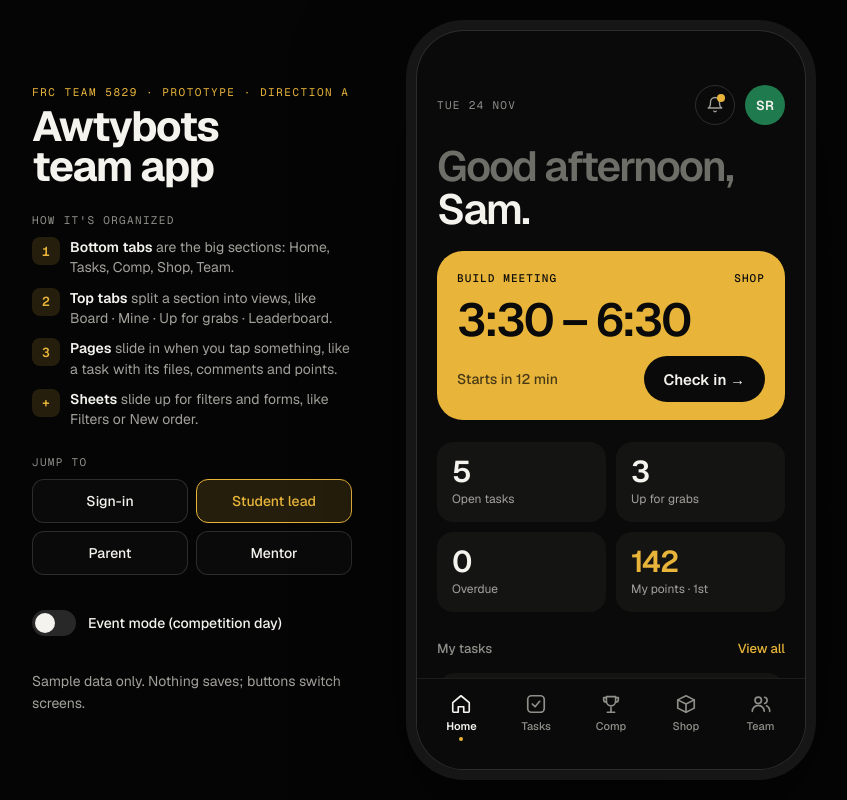
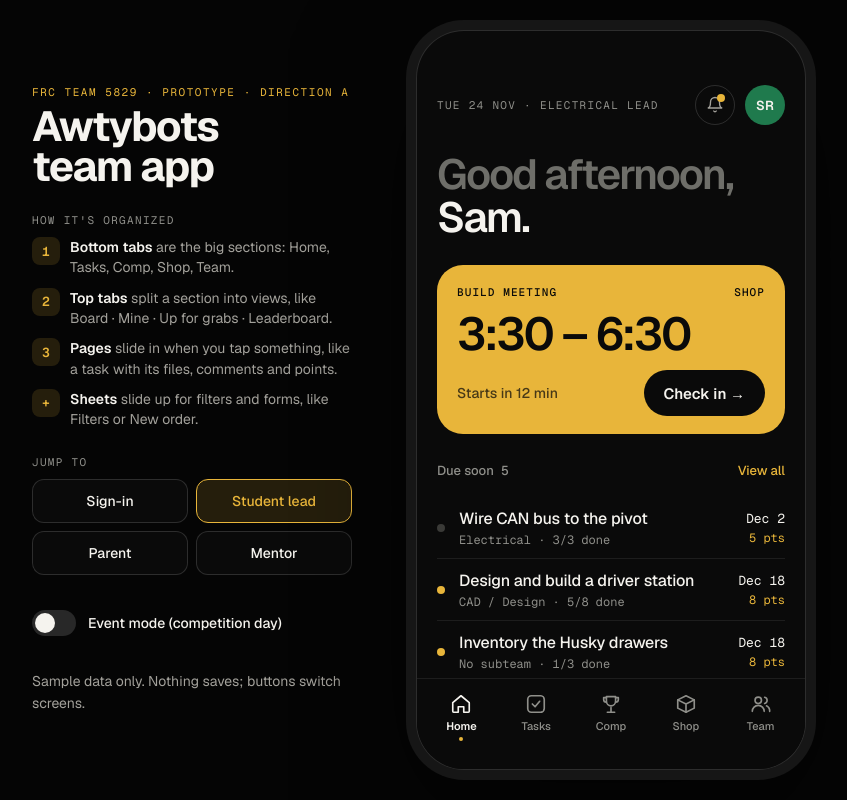
Before and after one commit to jasper23343-tech/awtybots-team-app, a plain HTML site: page index.html in a window 1280 px wide. Both pictures are taken after a click on the button "Student lead". Shown: the whole page, without its empty margins (221-1068 px from the left). Drawn offline with nearby package versions, Linux system fonts and the light colour scheme.

Commit message:
Match Home to the direction A mockup; greeting scrolls, role shown in pinned header
Co-Authored-By: Claude Opus 5.5 <noreply@anthropic.com>

```diff
--- a/index.html
+++ b/index.html
@@ -339,6 +339,27 @@ body { background: #050505; }
 .a-check.green { background: #10261A; color: var(--text); border: 1px solid rgba(47,179,109,0.35); }
 .a-check.green .a-foot { color: var(--green-hi); }
 .a-check.green .a-btn { background: var(--gold); color: var(--gold-ink); }
+
+.top.a-home { padding-bottom: 10px; gap: 0; }
+.a-greet { margin: 2px 0 4px; }
+.a-due { display: flex; flex-direction: column; margin-top: -10px; }
+.a-due-row { width: 100%; min-height: 62px; display: flex; align-items: center; gap: 14px; padding: 0; background: none; border: none; border-bottom: 1px solid var(--line); color: inherit; text-align: left; font: inherit; }
+.a-due-row .d { width: 8px; height: 8px; border-radius: 50%; background: #3A3A37; flex: none; }
+.a-due-row .d.hot { background: var(--gold); }
+.a-due-row .t { flex: 1; min-width: 0; display: flex; flex-direction: column; gap: 3px; }
+.a-due-row .t b { font-size: 16px; font-weight: 500; letter-spacing: -0.01em; }
+.a-due-row .t span, .a-due-row .w span { font-family: var(--mono); font-size: 12px; color: var(--text-3); }
+.a-due-row .w { display: flex; flex-direction: column; align-items: flex-end; gap: 3px; flex: none; font-family: var(--mono); font-size: 13px; }
+.a-due-row .w span { color: var(--gold); }
+.a-due-row:hover b { color: var(--gold); }
+.a-stats { display: grid; grid-template-columns: repeat(2, minmax(0, 1fr)); }
+.a-stats > * { display: flex; flex-direction: column; gap: 8px; background: none; border: none; color: inherit; text-align: left; font: inherit; padding: 0; }
+.a-stats > :first-child { padding-right: 18px; border-right: 1px solid var(--line); }
+.a-stats > :last-child { padding-left: 18px; }
+.a-stats .l { font-size: 13px; color: var(--text-3); }
+.a-stats .n { font-size: 38px; font-weight: 600; letter-spacing: -0.04em; line-height: 1; }
+.a-stats .n small { font-size: 16px; color: #6E6E69; letter-spacing: 0; }
+.a-stats .bar { height: 4px; }
 </style>
 </head>
 <body>
@@ -998,7 +1019,8 @@ function topHeader(title) {
   const me = `<button type="button" class="avatarbtn" data-action="push" data-page="profile" aria-label="Profile and settings">${p.initials}</button>`;
   if (state.tab === 'home') {
     const name = p.greet.split(', ')[1];
-    return `<header class="top a-home"><div class="a-row"><span class="date">${state.comp ? 'SAT 21 FEB' : 'TUE 24 NOV'}${state.comp ? ' <span class="event-chip">EVENT MODE</span>' : ''}</span><div class="a-icons">${bell}${me}</div></div><h1 class="a-greet"><span>Good afternoon,</span><br>${name}.</h1></header>`;
+    const role = { student: 'ELECTRICAL LEAD', parent: 'PARENT', mentor: 'ADMIN' }[state.role];
+    return `<header class="top a-home"><div class="a-row"><span class="date">${state.comp ? 'SAT 21 FEB' : 'TUE 24 NOV'} · ${role}</span><div class="a-icons">${bell}${me}</div></div></header>`;
   }
   return `<header class="top"><div class="tl"><h1 class="title">${title}</h1></div>${bell}${me}</header>`;
 }
@@ -1016,6 +1038,25 @@ function heroHTML(i) {
   return `<section class="hero r" ${s}><span class="k">SAM THIS SEASON</span><div class="baseline"><span class="big">42.5<span style="font-size:24px;color:var(--text-3)"> / 60 h</span></span></div><div class="bar"><i style="width:71%;background:var(--green)"></i></div><span class="note ok" style="justify-content:flex-start">Checked in today at 3:34 PM</span></section>`;
 }
 
+/* Home: greeting scrolls with the page, layout matches the Claude Design mockup */
+const v2Home = homeHTML;
+homeHTML = function () {
+  const name = PERSON[state.role].greet.split(', ')[1];
+  const greet = `<h1 class="a-greet r" style="--i:0"><span>Good afternoon,</span><br>${name}.</h1>`;
+  if (state.role !== 'student' || state.comp) return greet + v2Home();
+  const mine = filteredTasks('mine');
+  const rows = mine.slice(0, 3).map(t => {
+    const done = t.checklist.filter(c => c[1]).length;
+    const steps = t.checklist.length ? ` · ${done}/${t.checklist.length} done` : '';
+    return `<button type="button" class="a-due-row" data-action="open-task" data-id="${t.id}"><span class="d${t.prio === 'high' || t.prio === 'critical' ? ' hot' : ''}"></span><span class="t"><b>${t.title}</b><span>${t.team}${steps}</span></span><span class="w">${t.due}<span>${t.pts} pts</span></span></button>`;
+  }).join('');
+  return greet + heroHTML(1)
+    + `<div class="group-head r" style="--i:2"><h2>Due soon <span style="font-family:var(--mono);margin-left:4px">${mine.length}</span></h2><button type="button" class="link" data-action="go" data-tab="tasks" data-sub="mine">View all</button></div>`
+    + `<div class="a-due r" style="--i:3">${rows}</div>`
+    + `<div class="a-stats r" style="--i:4"><button type="button" data-action="go" data-tab="team" data-sub="hours"><span class="l">Hours this season</span><span class="n">42.5<small> / 60</small></span><span class="bar"><i style="width:71%;background:var(--green)"></i></span></button><button type="button" data-action="go" data-tab="tasks" data-sub="leaders"><span class="l">Points</span><span class="n">${byI.SR.pts}</span><span style="font-size:13px;color:var(--gold);font-weight:500">1st on the board</span></button></div>`
+    + sectionsHTML([{ label: 'Announcements', items: [['Kickoff watch party', 'Sat Jan 9 · 9:00 AM · commons', 'New', 'gold'], ['Safety glasses on in the shop', 'Pinned by Coach Lee', '', '']] }], 5);
+};
+
 render();
 </script>
 </body>
```
